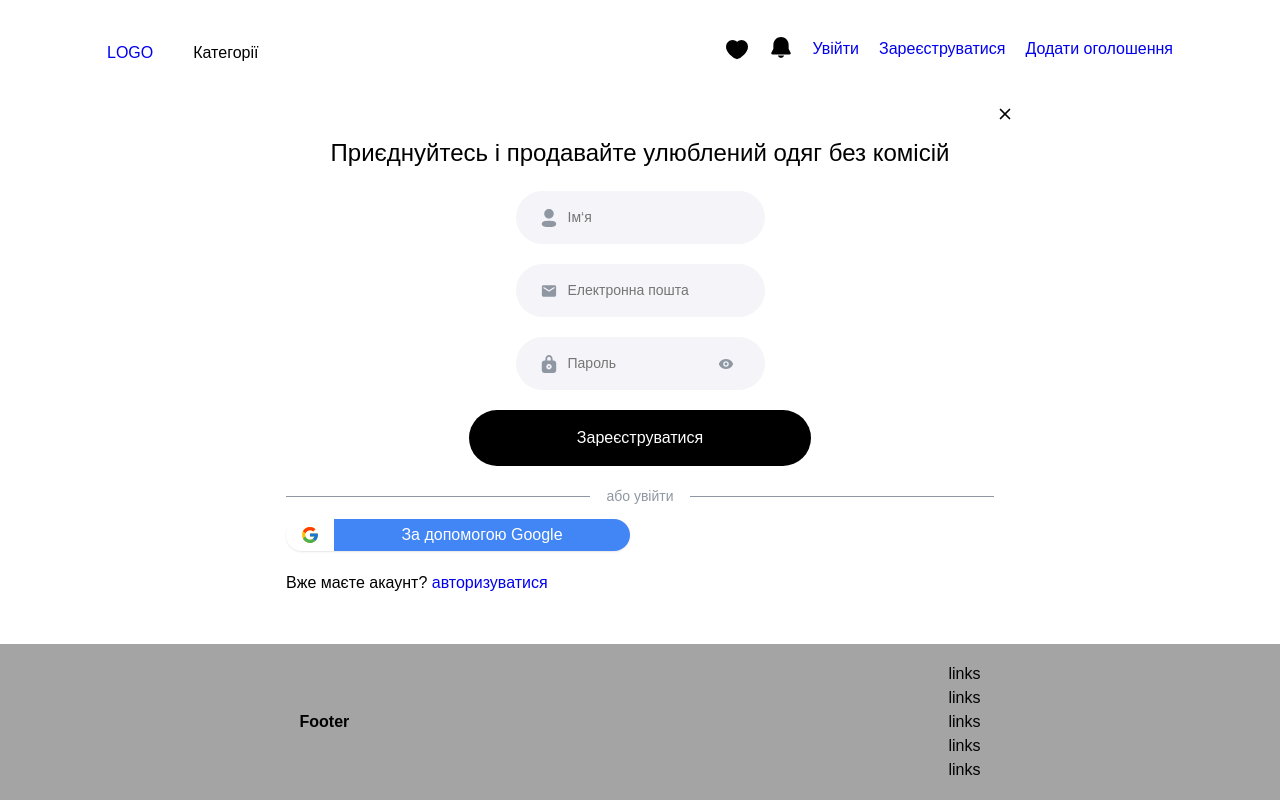
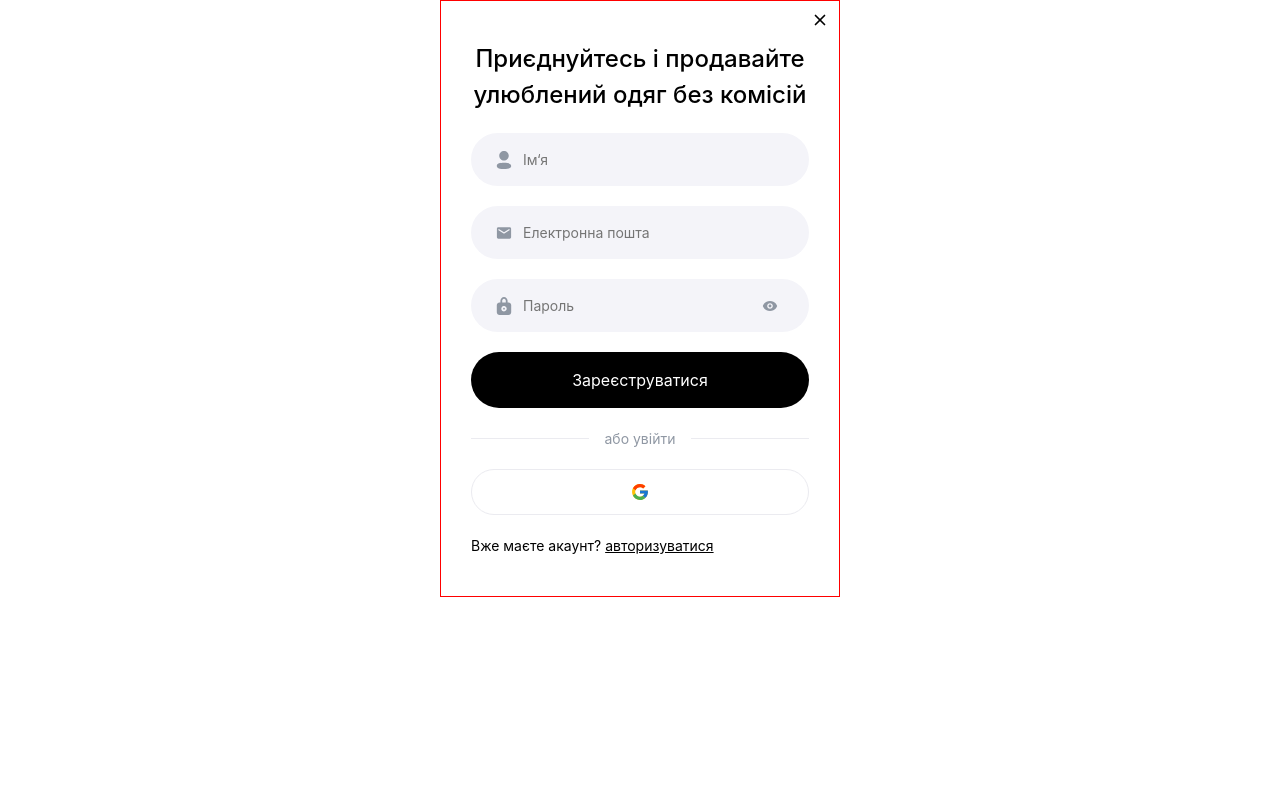
Before and after one commit to ClothesMarketplace/clothes-marketplace-frontend, a React (Vite) app: page /registration in a window 1280 px wide. Built offline with nearby package versions, Linux system fonts and the light colour scheme.

Commit message:
finished markup of sign up form

```diff
--- a/src/Layout/Layout.tsx
+++ b/src/Layout/Layout.tsx
@@ -6,13 +6,13 @@ import { Suspense } from "react";
 const Layout = () => {
   return (
     <>
-      <Header />
+      {/* <Header /> */}
       <main>
         <Suspense fallback={null}>
           <Outlet />
         </Suspense>
       </main>
-      <Footer />
+      {/* <Footer /> */}
     </>
   );
 };
--- a/src/components/auth/FormItem/FormItem.module.css
+++ b/src/components/auth/FormItem/FormItem.module.css
@@ -1,5 +1,7 @@
 .wrapper {
   position: relative;
+  width: 100%;
+
   .label {
     width: 100%;
     .input {
@@ -15,13 +17,19 @@
         border: 1px solid var(--black);
         color: var(--black);
       }
+
+      &:focus + .icon {
+        fill: var(--black);
       }
     }
+
     .icon {
+      fill: var(--gray-input-c);
       position: absolute;
       left: 24px;
       top: 50%;
       translate: 0 -50%;
+    }
   }
 
   .eyeBtn {
@@ -38,6 +46,7 @@
     padding: 6px;
 
     .iconEye {
+      fill: var(--gray-input-c);
       transition: all 0.3s ease-in-out;
     }
 
--- a/src/components/auth/FormItem/FormItem.tsx
+++ b/src/components/auth/FormItem/FormItem.tsx
@@ -27,12 +27,11 @@ const FormItem: React.FC<InputProps> = ({
           placeholder={placeholder}
           autoComplete="off"
         />
+        <svg className={css.icon} width="18" height="18">
+          <use href={`${sprite}#${iconId}`}></use>
+        </svg>
         <ErrorMessage className={css.errorMsg} name={name} component="span" />
       </label>
-
-      <svg className={css.icon} width="18" height="18">
-        <use href={`${sprite}#${iconId}`}></use>
-      </svg>
 
       {name === "password" && (
         <button
--- a/src/components/auth/RegistrationForm/RegistrationForm.module.css
+++ b/src/components/auth/RegistrationForm/RegistrationForm.module.css
@@ -1,14 +1,3 @@
-.wrapper {
-  position: relative;
-
-  .title {
-    font-weight: 500;
-    text-align: center;
-    text-wrap: balance;
-    font-size: 24px;
-    margin-bottom: 20px;
-  }
-
 .form {
   display: flex;
   flex-direction: column;
@@ -16,4 +5,3 @@
   gap: 20px;
   margin-bottom: 20px;
 }
-}
--- a/src/components/auth/RegistrationForm/RegistrationForm.tsx
+++ b/src/components/auth/RegistrationForm/RegistrationForm.tsx
@@ -2,16 +2,13 @@ import { Form, Formik, FormikHelpers } from "formik";
 import { register } from "../../../redux/auth/operations";
 import { useAppDispatch } from "../../../redux/store";
 import css from "./RegistrationForm.module.css";
-import { Link, useNavigate } from "react-router-dom";
 import Button from "../../commonComponents/Button/Button";
-import ButtonGoogle from "../../commonComponents/ButtonGoogle/ButtonGoogle";
-import CloseButton from "../../commonComponents/CloseButton/CloseButton";
 import FormItem from "../FormItem/FormItem";
 import { useState } from "react";
+import RegistrationSection from "../RegistrationSection/RegistrationSection";
 
-export const RegistrationForm: React.FC<{}> = () => {
+export const RegistrationForm: React.FC = () => {
   const dispatch = useAppDispatch();
-  const navigate = useNavigate();
   const [type, setType] = useState<"text" | "password">("password");
 
   interface FormData {
@@ -31,21 +28,12 @@ export const RegistrationForm: React.FC<{}> = () => {
     actions.resetForm();
   };
 
-  const goBack = () => {
-    navigate(-1);
-  };
-
   const togglePasswordVisibility = () => {
     setType(type === "password" ? "text" : "password");
   };
 
   return (
-    <div className={css.wrapper}>
-      <CloseButton descr="Close signup form" handleClick={goBack} />
-      <h1 className={css.title}>
-        Приєднуйтесь і продавайте улюблений одяг без комісій
-      </h1>
-
+    <RegistrationSection>
       <Formik
         //   validationSchema={registerSchema}
         initialValues={INITIAL_FORM_DATA}
@@ -77,12 +65,6 @@ export const RegistrationForm: React.FC<{}> = () => {
           <Button text="Зареєструватися" type="submit" />
         </Form>
       </Formik>
-
-      <ButtonGoogle text="За допомогою Google" />
-
-      <p>
-        Вже маєте акаунт? <Link to="/login">авторизуватися</Link>
-      </p>
-    </div>
+    </RegistrationSection>
   );
 };
--- /dev/null
+++ b/src/components/auth/RegistrationSection/RegistrationSection.module.css
@@ -0,0 +1,40 @@
+.section {
+  position: relative;
+
+  .title {
+    font-weight: 500;
+    text-align: center;
+    text-wrap: balance;
+    font-size: 24px;
+    margin-bottom: 20px;
+  }
+
+  .chooseText {
+    width: 100%;
+    display: flex;
+    align-items: center;
+    gap: 16px;
+    color: var(--gray-input-c);
+    font-size: 14px;
+    text-wrap: nowrap;
+    margin-bottom: 20px;
+
+    &::before,
+    &::after {
+      content: "";
+      background: var(--text-secondary);
+      width: 100%;
+      height: 1px;
+    }
+  }
+
+  .text {
+    font-size: 14px;
+
+    .linkToLogin {
+      color: inherit;
+      text-decoration: underline;
+      font-size: inherit;
+    }
+  }
+}
--- /dev/null
+++ b/src/components/auth/RegistrationSection/RegistrationSection.tsx
@@ -0,0 +1,36 @@
+import { Link, useNavigate } from "react-router-dom";
+import ButtonGoogle from "../../commonComponents/ButtonGoogle/ButtonGoogle";
+import CloseButton from "../../commonComponents/CloseButton/CloseButton";
+import css from "./RegistrationSection.module.css";
+
+const RegistrationSection: React.FC<{ children: React.ReactNode }> = ({
+  children,
+}): React.ReactNode => {
+  const navigate = useNavigate();
+
+  const goBack = () => {
+    navigate(-1);
+  };
+
+  return (
+    <section className={css.section}>
+      <CloseButton descr="Close signup form" handleClick={goBack} />
+      <h1 className={css.title}>
+        Приєднуйтесь і продавайте улюблений одяг без комісій
+      </h1>
+
+      {children}
+
+      <span className={css.chooseText}>або увійти</span>
+      <ButtonGoogle />
+      <p className={css.text}>
+        Вже маєте акаунт?{" "}
+        <Link className={css.linkToLogin} to="/login">
+          авторизуватися
+        </Link>
+      </p>
+    </section>
+  );
+};
+
+export default RegistrationSection;
--- a/src/components/commonComponents/Button/Button.module.css
+++ b/src/components/commonComponents/Button/Button.module.css
@@ -11,4 +11,14 @@
   display: inline-block;
   font-size: 16px;
   cursor: pointer;
+
+  &:hover,
+  &:focus {
+    background: linear-gradient(
+      90deg,
+      var(--black),
+      var(--black-hover),
+      var(--black)
+    );
+  }
 }
--- a/src/components/commonComponents/ButtonGoogle/ButtonGoogle.module.css
+++ b/src/components/commonComponents/ButtonGoogle/ButtonGoogle.module.css
@@ -1,68 +1,32 @@
-.googleContainer {
-  display: flex;
-  flex-direction: column;
-  gap: 12px;
+.googleLink {
   width: 100%;
   margin-bottom: 20px;
+  border: 1px solid var(--text-secondary);
+  padding: 12px;
 
-  .chooseText {
-    width: 100%;
-    display: flex;
-    align-items: center;
-    gap: 16px;
-    color: var(--gray-input-c);
-    font-size: 14px;
-    text-wrap: nowrap;
+  display: flex;
+  align-items: center;
+  justify-content: center;
+  max-width: 340px;
+  border-radius: 50px;
 
-    &::before,
-    &::after {
-      content: "";
-      background: var(--gray-input-c);
-      width: 100%;
-      height: 1px;
-    }
+  .icon {
+    transition: all 0.3s ease-in-out;
   }
 
-  .googleLink {
-    position: relative;
-    display: flex;
-    align-items: center;
-    padding-left: 48px;
-    width: 100%;
-    max-width: 344px;
-    overflow: hidden;
-    border-radius: 50px;
-    box-shadow: rgba(0, 0, 0, 0.1) 0px 1px 2px 0px;
-    cursor: pointer;
+  &:hover,
+  &:focus {
+    background: linear-gradient(
+      90deg,
+      var(--white),
+      var(--white-hover),
+      var(--white),
+      var(--white-hover),
+      var(--white)
+    );
 
-    &:hover,
-    &:focus {
-      .text {
-        background-color: var(--google-btn-hover-bg);
-      }
-    }
-
-    .text {
-      padding: 4px 0;
-      width: 100%;
-      text-align: center;
-      font-size: 16px;
-      background-color: var(--google-btn-bg);
-      color: var(--white);
-    }
-
-    .googleIcon {
-      position: absolute;
-      left: 0;
-      top: 0;
-      bottom: 0;
-      display: flex;
-      align-items: center;
-      justify-content: center;
-      width: 48px;
-      background-color: var(--white);
-      border-top-left-radius: 50px;
-      border-bottom-left-radius: 50px;
+    .icon {
+      scale: 1.2;
     }
   }
 }
--- a/src/components/commonComponents/ButtonGoogle/ButtonGoogle.tsx
+++ b/src/components/commonComponents/ButtonGoogle/ButtonGoogle.tsx
@@ -1,34 +1,20 @@
 import css from "./ButtonGoogle.module.css";
 import sprite from "../../../assets/icons/sprite.svg";
 
-interface ButtonGoogleProps {
-  text: string;
-}
-
-const ButtonGoogle: React.FC<ButtonGoogleProps> = ({
-  text,
-}: ButtonGoogleProps) => {
+const ButtonGoogle: React.FC = () => {
   return (
-    <div
-      className={css.googleContainer}
-      role="button"
-      aria-label="Google authorization"
-    >
-      <span className={css.chooseText}>або увійти</span>
     <a
       className={css.googleLink}
       //   href={`${BASE_URL}/api/auth/google`}
       target="_blank"
       rel="noopener noreferrer"
+      role="button"
+      aria-label="Sign up with Google"
     >
-        <div className={css.googleIcon}>
-          <svg width="20" height="20">
+      <svg className={css.icon} width="20" height="20">
         <use href={`${sprite}#google`}></use>
       </svg>
-        </div>
-        <p className={css.text}>{text}</p>
     </a>
-    </div>
   );
 };
 
--- a/src/index.css
+++ b/src/index.css
@@ -1,12 +1,13 @@
 :root {
   --black: #000;
-  --white: #fff;
+  --black-hover: #292828;
+  --white: #ffffff;
+  --white-hover: #efefef;
   --gray-primary: #a4a4a4;
   --gray-secondary: #d9d9d9;
-  --gray-input-c: rgba(143, 151, 163, 1);
+  --text-secondary: #ebebf0;
+  --gray-input-c: #8f97a3;
   --gray-input-bg: #f4f4f9;
-  --google-btn-bg: #4285f4;
-  --google-btn-hover-bg: #427cd8;
 }
 
 body {
@@ -20,7 +21,7 @@ body {
 *::after {
   font-family: sans-serif;
   box-sizing: inherit;
-  /* font-family: var(--Font-family); */
+  font-family: "Inter", sans-serif;
   font-size: 16px;
   line-height: 1.5;
 }
@@ -61,10 +62,11 @@ img {
 
 @media screen and (min-width: 390px) {
   .container {
-    max-width: 390px;
+    max-width: 400px;
+    border: 1px solid red;
   }
 }
-@media screen and (min-width: 768px) {
+/* @media screen and (min-width: 768px) {
   .container {
     max-width: 768px;
   }
@@ -74,4 +76,9 @@ img {
     max-width: 1440px;
     padding: 67px 107px 54px;
   }
+} */
+
+button {
+  cursor: pointer;
+  border: none;
 }
```
Also changed, not shown: src/assets/icons/sprite.svg. Lines whose indentation alone changed are shown as unchanged.
